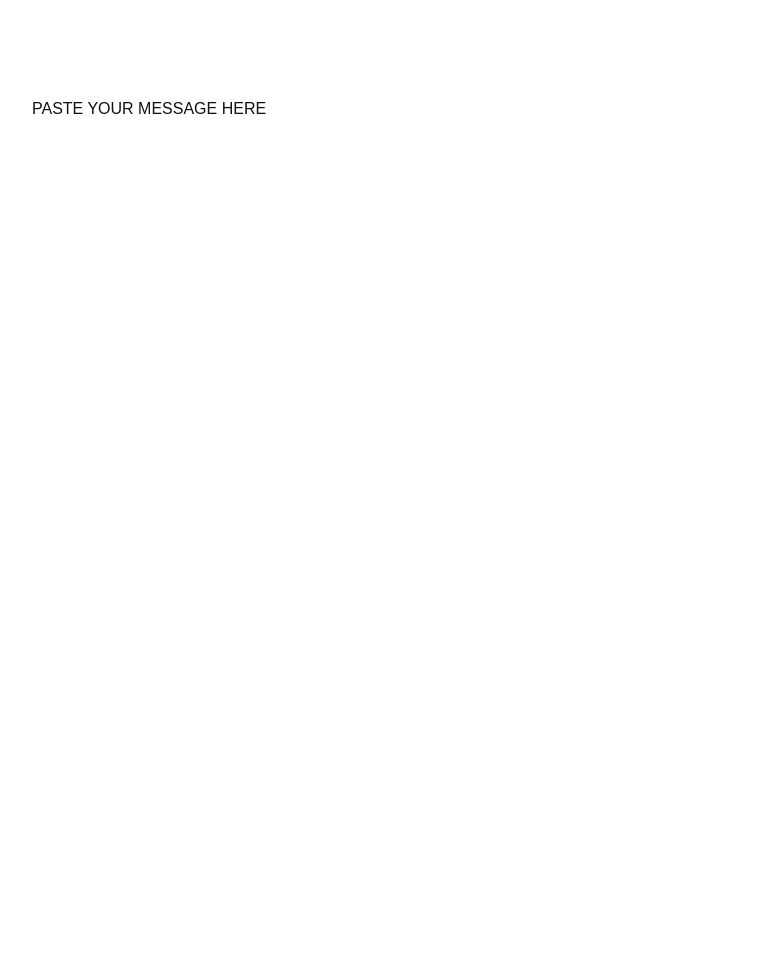
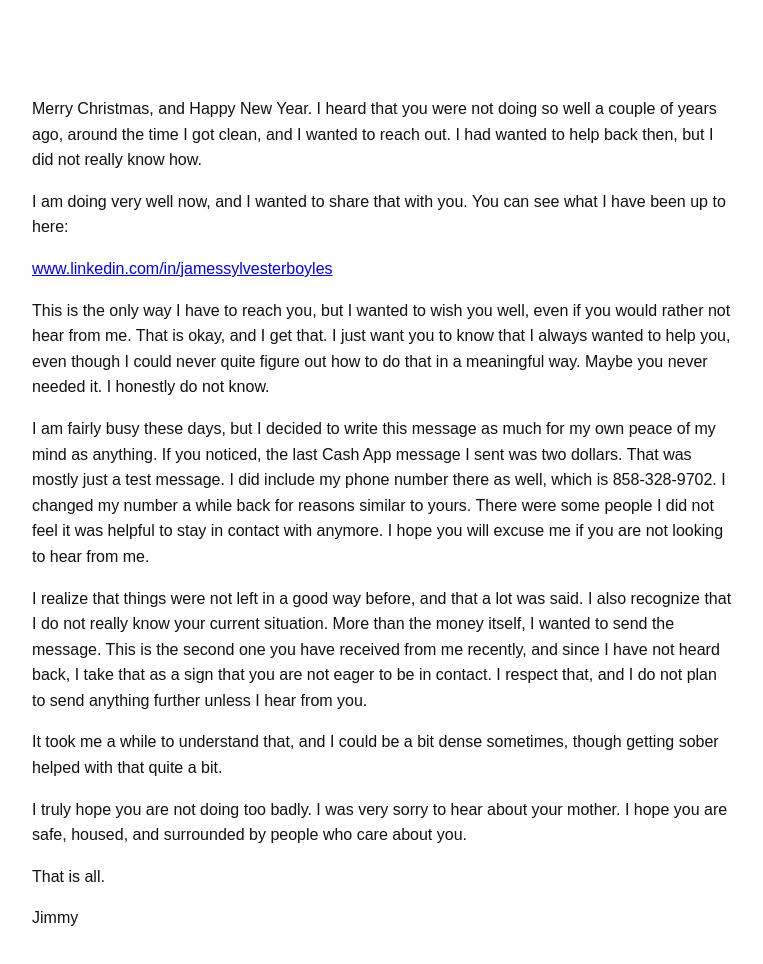
Before and after one commit to somnitek/for_kimi, a plain HTML site: page index.html in a window 1280 px wide. Shown: the whole page, without its empty margins (258-1021 px from the left). Before the commit the page ends 800 px from the top, so only its background shows below. Drawn offline with Linux system fonts and the light colour scheme.

Commit message:
Insert personal message in index.html
Personal message.

```diff
--- a/index.html
+++ b/index.html
@@ -17,9 +17,26 @@
 </head>
 <body>
 
-<p>
-PASTE YOUR MESSAGE HERE
-</p>
+<p>Merry Christmas, and Happy New Year. I heard that you were not doing so well a couple of years ago, around the time I got clean, and I wanted to reach out. I had wanted to help back then, but I did not really know how.</p>
+
+<p>I am doing very well now, and I wanted to share that with you. You can see what I have been up to here:</p>
+
+<p><a href="https://www.linkedin.com/in/jamessylvesterboyles">www.linkedin.com/in/jamessylvesterboyles</a></p>
+
+<p>This is the only way I have to reach you, but I wanted to wish you well, even if you would rather not hear from me. That is okay, and I get that. I just want you to know that I always wanted to help you, even though I could never quite figure out how to do that in a meaningful way. Maybe you never needed it. I honestly do not know.</p>
+
+<p>I am fairly busy these days, but I decided to write this message as much for my own peace of my mind as anything. If you noticed, the last Cash App message I sent was two dollars. That was mostly just a test message. I did include my phone number there as well, which is 858-328-9702. I changed my number a while back for reasons similar to yours. There were some people I did not feel it was helpful to stay in contact with anymore. I hope you will excuse me if you are not looking to hear from me.</p>
+
+<p>I realize that things were not left in a good way before, and that a lot was said. I also recognize that I do not really know your current situation. More than the money itself, I wanted to send the message. This is the second one you have received from me recently, and since I have not heard back, I take that as a sign that you are not eager to be in contact. I respect that, and I do not plan to send anything further unless I hear from you.</p>
+
+<p>It took me a while to understand that, and I could be a bit dense sometimes, though getting sober helped with that quite a bit.</p>
+
+<p>I truly hope you are not doing too badly. I was very sorry to hear about your mother. I hope you are safe, housed, and surrounded by people who care about you.</p>
+
+<p>That is all.</p>
+
+<p>Jimmy</p>
+
 
 </body>
 </html>
```
